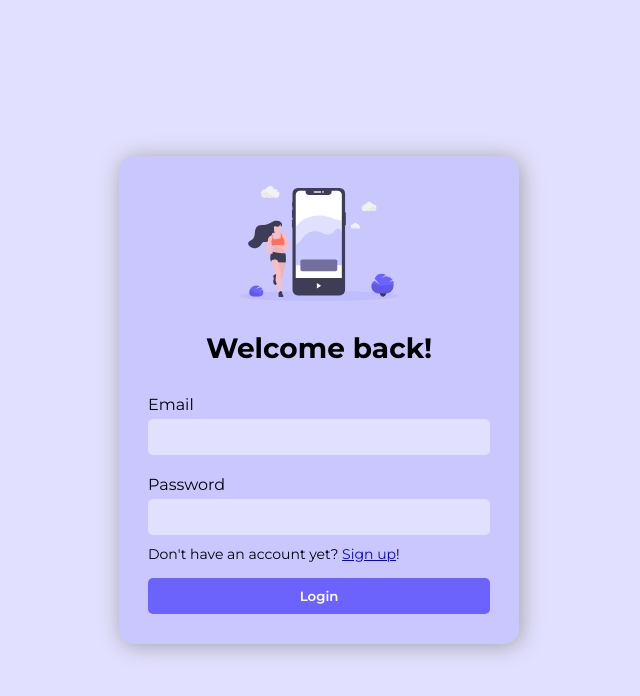
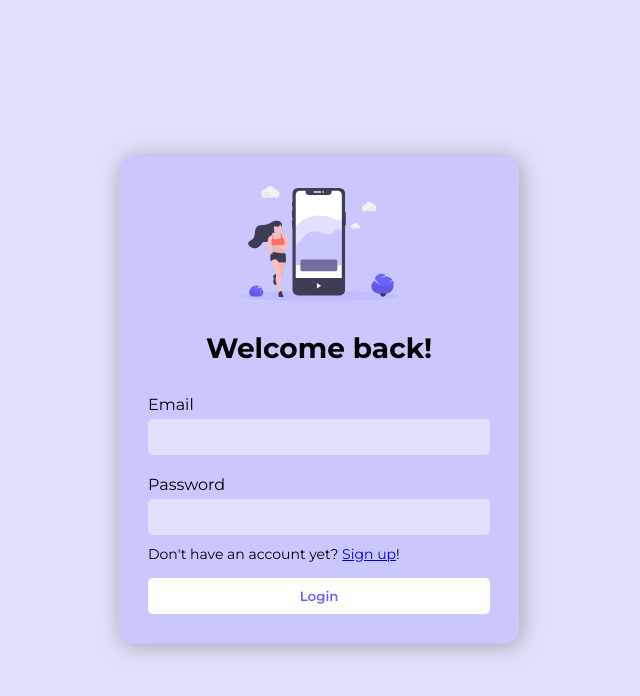
Before and after one commit to JKukielski/fitness-tracking-app, a React (Vite) app in the folder frontend/: page /login in a window 1280 px wide. In both pictures the pointer is over the button "Login". Shown: the top 696 px of the page, without its empty margins (321-961 px from the left). Built offline with nearby package versions, Linux system fonts and the light colour scheme.

Commit message:
button hover effect added

```diff
--- a/frontend/src/styles/LoginRegister.css
+++ b/frontend/src/styles/LoginRegister.css
@@ -68,6 +68,12 @@
     background-color: var(--color-contrast);
     color: #FFF;
     font-weight: 600;
+    transition: all 0.3s ease-in-out;
+}
+
+.form-button:hover {
+    background-color: #FFF;
+    color: var(--color-contrast);
 }
 
 .form-error {
```
